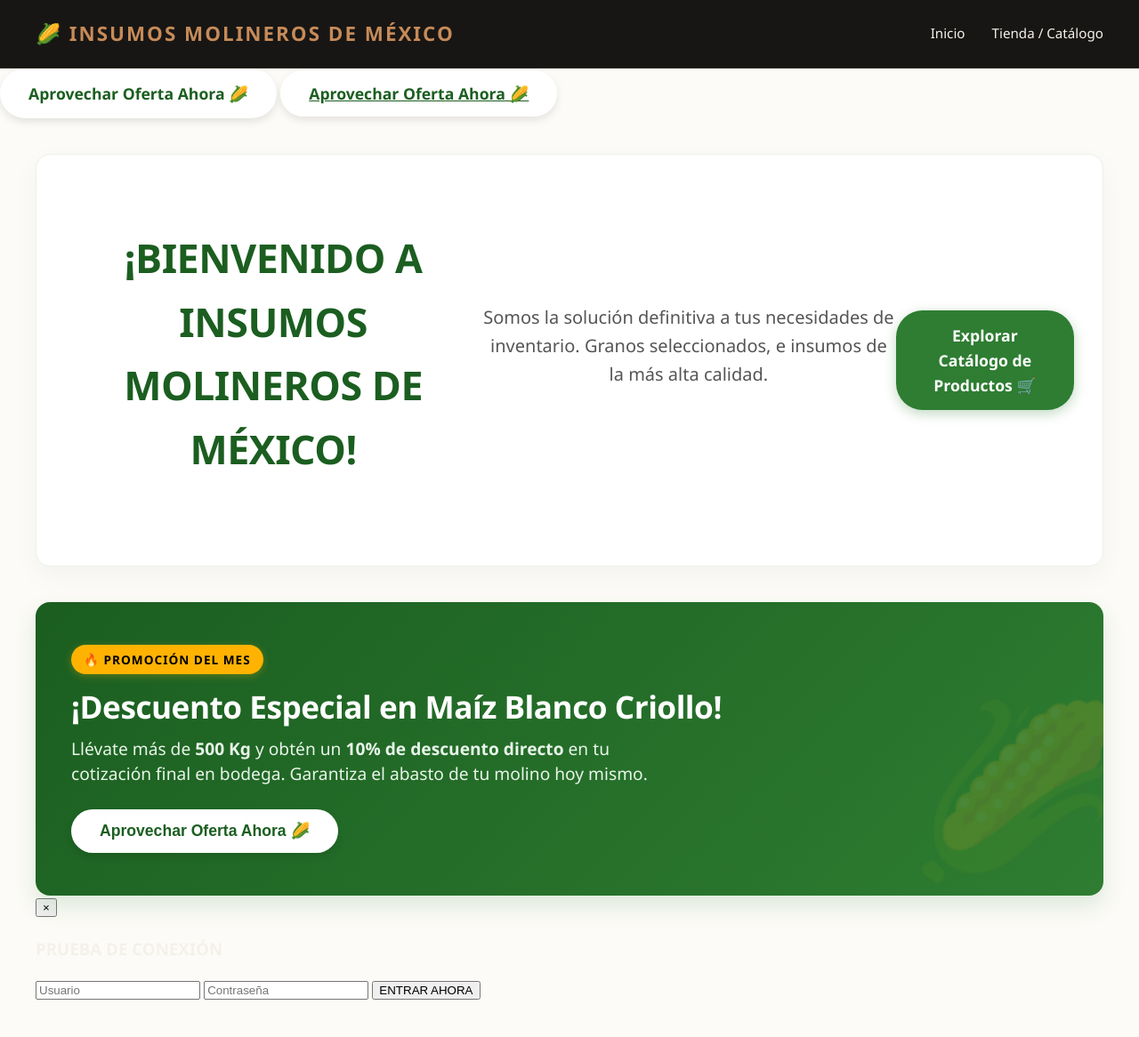
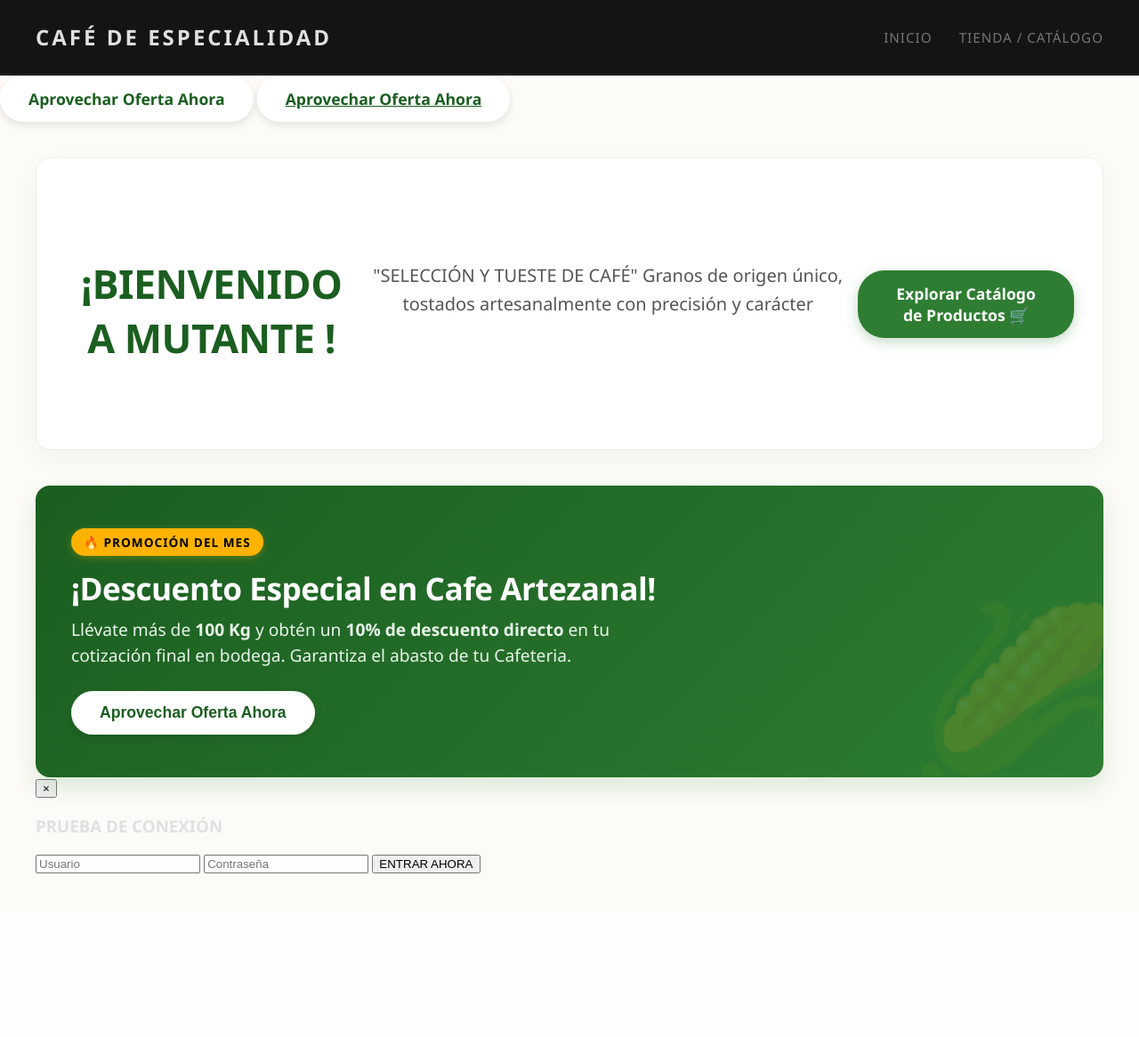
Before and after one commit to tanipumas/Proyecto_Maiz, a Django app: page / in a window 1280 px wide. Shown: the whole page at 89% size. After the commit the page ends 982 px from the top, so only its background shows below. Run offline with Django 5.2, Linux system fonts and the light colour scheme.

Commit message:
Prueba 5

```diff
--- a/backend/productos/templates/dashboard.html
+++ b/backend/productos/templates/dashboard.html
@@ -10,7 +10,7 @@
         /* Estilos globales de respaldo y tipografía */
         body {
             font-family: 'Segoe UI', Tahoma, Geneva, Verdana, sans-serif;
-            background-color: #fcfbf7; /* Un tono crema muy suave, ideal para concepto agrícola */
+            background-color: #fcfbf7;
             margin: 0;
             padding: 0;
         }
@@ -178,7 +178,7 @@
 <body>
 
     <nav class="navbar">
-    <div class="nav-logo">🌽 Insumos Molineros de México</div>
+    <div class="nav-logo"> CAFÉ DE ESPECIALIDAD</div>
     <ul class="nav-links">
         <li><a href="{% url 'dashboard' %}">Inicio</a></li>
         <li><a href="{% url 'tienda' %}">Tienda / Catálogo</a></li>
@@ -186,23 +186,24 @@
 </nav>
 
 <a href="{% url 'tienda' %}" class="btn-oferta" style="text-decoration: none; display: inline-block;">
-    Aprovechar Oferta Ahora 🌽
+    Aprovechar Oferta Ahora
 </a>
-    <a href="{% url 'tienda' %}" class="btn-oferta">Aprovechar Oferta Ahora 🌽</a>
+    <a href="{% url 'tienda' %}" class="btn-oferta">Aprovechar Oferta Ahora </a>
 
     <div class="contenedor-principal" style="max-width: 1200px; margin: 0 auto; padding: 20px 20px 40px 20px;">
 
         <header class="hero-seccion" style="margin-top: 20px;">
-            <h1>¡Bienvenido a Insumos Molineros de México!</h1>
-            <p>Somos la solución definitiva a tus necesidades de inventario. Granos seleccionados, e insumos de la más alta calidad.</p>
+            <h1>¡Bienvenido a MUTANTE !</h1>
+            <p>"SELECCIÓN Y TUESTE DE CAFÉ"
+                Granos de origen único, tostados artesanalmente con precisión y carácter</p>
             <a href="/tienda/" class="btn-comenzar">Explorar Catálogo de Productos 🛒</a>
         </header>
 
         <section class="banner-ofertas">
             <span class="etiqueta-en-vivo">🔥 PROMOCIÓN DEL MES</span>
-            <h2>¡Descuento Especial en Maíz Blanco Criollo!</h2>
-            <p>Llévate más de <strong>500 Kg</strong> y obtén un <strong>10% de descuento directo</strong> en tu cotización final en bodega. Garantiza el abasto de tu molino hoy mismo.</p>
-            <button class="btn-oferta" onclick="window.location.href='tienda'">Aprovechar Oferta Ahora 🌽</button>
+            <h2>¡Descuento Especial en Cafe Artezanal!</h2>
+            <p>Llévate más de <strong>100 Kg</strong> y obtén un <strong>10% de descuento directo</strong> en tu cotización final en bodega. Garantiza el abasto de tu Cafeteria.</p>
+            <button class="btn-oferta" onclick="window.location.href='tienda'">Aprovechar Oferta Ahora </button>
         </section>
         {% include 'modales.html' %} <script src="{% static 'app.js' %}"></script>
 </body>
--- a/static/style.css
+++ b/static/style.css
@@ -1,42 +1,40 @@
-/* --- ESTILOS GENERALES: TEMA MOLINERA CAFETERA --- */
+/* --- ESTILO TIERRA OSCURA / CAFÉ GÓTICO / ESPECIALIDAD --- */
 :root {
-    --bg-primary: #0e0d0c;       /* Negro café muy profundo / carbón */
-    --bg-card: #181614;          /* Tono sutilmente más claro para tarjetas */
-    --text-main: #f4f1ea;        /* Blanco marfil cálido (suave para lectura) */
-    --text-muted: #9e9589;       /* Gris tierra / arena */
-    --accent: #c68b59;           /* Tono café tostado / caramelo suave */
-    --accent-hover: #e2a87b;     /* Tono caramelo claro para hover */
-    --border-color: #2c2722;     /* Bordes oscuros y discretos */
+    --bg-primary: #080808;       /* Negro absoluto gótico */
+    --bg-card: #141414;          /* Tarjetas oscuras texturizadas visualmente */
+    --text-main: #e0e0e0;        /* Blanco plata / hueso */
+    --text-muted: #757575;       /* Gris desgastado */
+    --accent: #d4a373;           /* Tono café tostado artesanal */
+    --accent-hover: #faedcd;     /* Tono claro desgastado */
+    --border-color: #262626;     /* Líneas sutiles y rudas */
 }
 
 body {
-    font-family: -apple-system, BlinkMacSystemFont, "Segoe UI", Roboto, Helvetica, Arial, sans-serif;
+    font-family: 'Courier New', Courier, monospace, sans-serif; /* Toque más crudo/industrial */
     background-color: var(--bg-primary);
     color: var(--text-main);
     margin: 0;
     padding: 0;
     box-sizing: border-box;
-    line-height: 1.6;
 }
 
 /* --- BARRA DE NAVEGACIÓN --- */
 .navbar, header {
     background-color: var(--bg-card);
-    border-bottom: 1px solid var(--border-color);
-    padding: 20px 40px;
+    border-bottom: 2px solid var(--border-color);
+    padding: 25px 40px;
     display: flex;
     justify-content: space-between;
     align-items: center;
 }
 
 .nav-logo, header h1 {
-    font-size: 1.4rem;
-    color: var(--accent);
-    letter-spacing: 2px;
+    font-size: 1.5rem;
+    color: var(--text-main);
+    letter-spacing: 3px;
     text-transform: uppercase;
+    font-weight: 900;
     text-decoration: none;
-    font-weight: 700;
-    margin: 0;
 }
 
 .nav-links {
@@ -45,13 +43,14 @@ body {
     gap: 30px;
     margin: 0;
     padding: 0;
-    align-items: center;
 }
 
 .nav-links a {
-    color: var(--text-main);
+    color: var(--text-muted);
     text-decoration: none;
     font-size: 0.95rem;
+    letter-spacing: 1px;
+    text-transform: uppercase;
     transition: color 0.2s;
 }
 
```
Also changed, not shown: other parts of static/style.css (+33 -28 lines).
